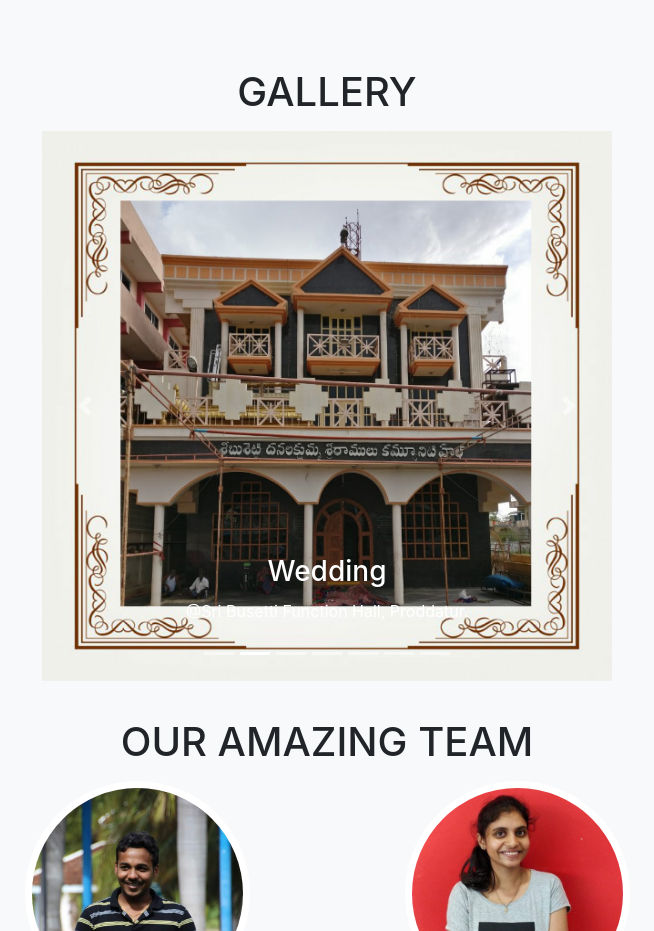
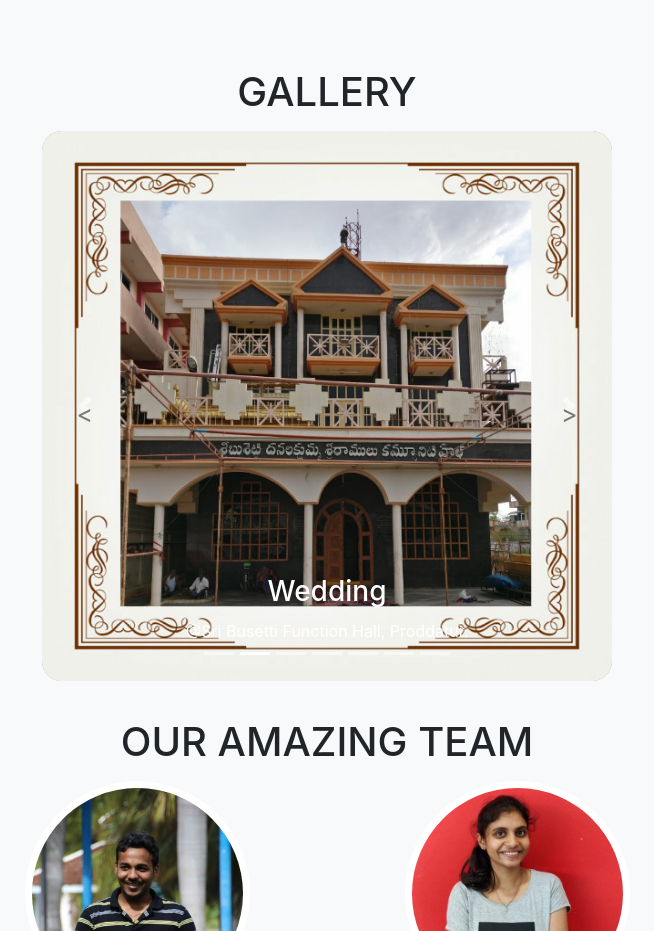
Before and after one commit to narahc321/wedding-invitation, a website with bundled scripts: page index.html in a window 1280 px wide. Shown: the part 3760-4691 px from the top of the page, without its empty margins (313-967 px from the left). Built offline with nearby package versions, Linux system fonts and the light colour scheme; a web font is replaced by a local one.

Commit message:
'sandhyacheckin20'

```diff
--- a/css/agency.css
+++ b/css/agency.css
@@ -834,3 +834,33 @@ ul.social-buttons li a:active, ul.social-buttons li a:focus, ul.social-buttons l
   width: 500px !important;
 
 }
+
+.carousel-caption {
+	padding-bottom: 0px !important;
+	color: #9c0d88;
+	bottom: -10px;
+}
+
+.carousel-control-prev-icon,
+.carousel-control-next-icon {
+  height: 100px;
+  width: 100px;
+  outline: black;
+  background-size: 100%, 100%;
+  border-radius: 50%;
+  background-image: none;
+}
+
+.carousel-control-next-icon:after
+{
+  content: '>';
+  font-size: 25px;
+  color: black;
+  width: 40px;
+}
+
+.carousel-control-prev-icon:after {
+  content: '<';
+  font-size: 25px;
+  color: black;
+}
--- a/index.html
+++ b/index.html
@@ -203,7 +203,7 @@
                 <li data-target="#galleryCarousel" data-slide-to="5"></li>
                 <li data-target="#galleryCarousel" data-slide-to="6"></li>
               </ol>
-              <div class="carousel-inner" style="background-color:darkseagreen;">
+              <div class="carousel-inner" style="background-color:darkseagreen;border-radius:20px;">
                 <div class="carousel-item active">
                   <img class="d-block w-100" src="img/gallery/engagementvenue.jpg" alt="1" style="height:550px; margin:auto;">
                   <div class="carousel-caption">
@@ -228,7 +228,7 @@
                 <div class="carousel-item">
                     <img class="d-block w-100" src="img/Engagement/main_weddingcard_1.jpg" alt="3" style="height: 550px !important; margin:auto;">
                     <div class="carousel-caption">
-                        <h3>Reception</h3>
+
                       <p>Wedding Invitation #1</p>
                     </div>
                   </div>
```
